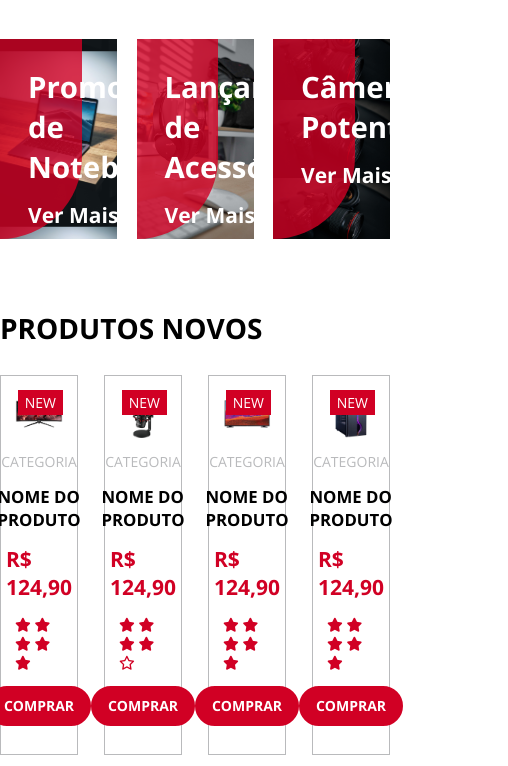
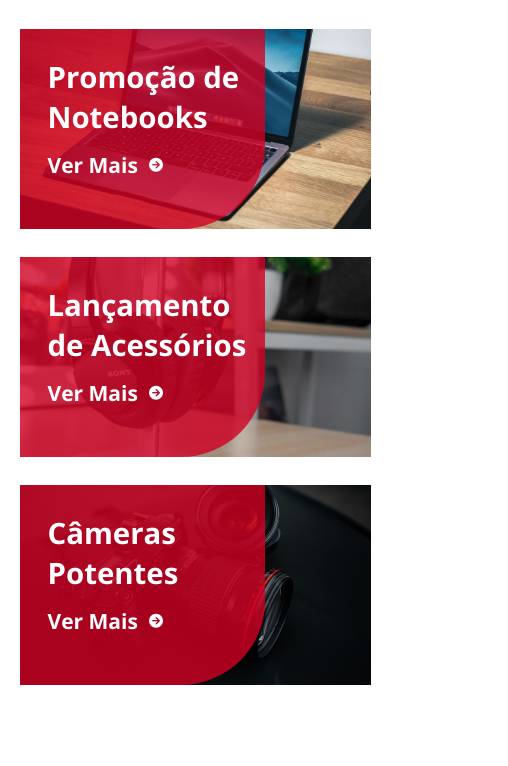
Before and after one commit to oldrado-jr/electrum, a plain HTML site: page index.html in a window 390 px wide. Shown: the part 285-1051 px from the top of the page, 508 px wide, since content can reach past the window. Drawn offline with nearby package versions, Linux system fonts and the light colour scheme.

Commit message:
feat: add responsive layout

```diff
--- a/sass/1-base/_base-mixins.sass
+++ b/sass/1-base/_base-mixins.sass
@@ -1,3 +1,3 @@
 @mixin mobile
-  @media (max-width: 425px)
+  @media (max-width: 700px)
     @content
--- a/sass/2-layouts/_banner-section.sass
+++ b/sass/2-layouts/_banner-section.sass
@@ -4,3 +4,7 @@
 .banners
   @include layouts-mixins.center-content
   padding: 3rem 0
+
+  @include base-mixins.mobile
+    flex-direction: column
+    align-items: center
--- a/sass/2-layouts/_deal-section.sass
+++ b/sass/2-layouts/_deal-section.sass
@@ -7,6 +7,12 @@
   height: 400px
   padding: 2rem
 
+  @include base-mixins.mobile
+    background-size: 70%
+    background-position-x: 130%
+    background-position-y: 120%
+    height: 700px
+
   &-content
     @include layouts-mixins.center-content
     height: 100%
@@ -14,9 +20,17 @@
     align-items: center
     justify-content: center
 
+    @include base-mixins.mobile
+      text-align: center
+
     &-timer
       display: flex
       margin-bottom: 2rem
+
+      @include base-mixins.mobile
+        flex-wrap: wrap
+        align-self: center
+        justify-content: center
 
     .deal-container-timer
       width: 100px
@@ -30,6 +44,9 @@
       color: variables.$light-color
       margin: 0 1rem
 
+      @include base-mixins.mobile
+        margin-bottom: 1.5rem
+
       &-time
         font-weight: bold
         font-size: 1.5rem
--- a/sass/2-layouts/_footer.sass
+++ b/sass/2-layouts/_footer.sass
@@ -5,6 +5,9 @@
 .footer
   background: variables.$bg-color
   padding: 3rem 0
+
+  @include base-mixins.mobile
+    padding: 3rem
 
   a, p
     color: variables.$gray-text-color
@@ -29,8 +32,15 @@
     @include layouts-mixins.center-content
     padding-bottom: 3rem
 
+    @include base-mixins.mobile
+      flex-direction: column
+
     &-about, &-categories, &-information, &-menu
       max-width: 25%
+
+      @include base-mixins.mobile
+        max-width: 100%
+        margin-bottom: 1rem
 
   &-bottom
     @include layouts-mixins.center-content
--- a/sass/2-layouts/_header.sass
+++ b/sass/2-layouts/_header.sass
@@ -8,6 +8,9 @@
   &-top
     background: variables.$secondary-bg-color
     color: variables.$light-color
+
+    @include base-mixins.mobile
+      display: none
 
     &-container
       @include layouts-mixins.center-content
@@ -28,6 +31,10 @@
     @include layouts-mixins.center-content
     padding: 1.3rem 0
 
+    @include base-mixins.mobile
+      flex-direction: column
+      align-items: center
+
     a, span, i
       color: variables.$light-color
 
@@ -45,6 +52,10 @@
       justify-content: center
       width: 45%
 
+      @include base-mixins.mobile
+        width: 100%
+        margin: 2rem 0
+
       input
         height: 40px
 
@@ -59,6 +70,9 @@
       .wishlist-container, .header-cart-container
         @include layouts-mixins.header-icon
 
+        @include base-mixins.mobile
+          margin: 1rem
+
 .header-bottom
   background: variables.$light-color
   border-bottom: 2px solid variables.$section-bg-color
@@ -68,6 +82,9 @@
     @include layouts-mixins.center-content
     justify-content: flex-start
     padding: 1rem 0
+
+    @include base-mixins.mobile
+      display: none
 
     li
       margin-right: 1.3rem
--- a/sass/2-layouts/_newsletter-section.sass
+++ b/sass/2-layouts/_newsletter-section.sass
@@ -9,6 +9,9 @@
   justify-content: center
   padding: 3rem
   border-top: 2px solid variables.$section-bg-color
+
+  @include base-mixins.mobile
+    text-align: center
 
   h2
     font-size: 2rem
@@ -24,9 +27,15 @@
     display: flex
     margin-bottom: 3rem
 
+    @include base-mixins.mobile
+      width: 100%
+
     input[type="email"]
       border: 1px solid variables.$section-bg-color
       @include layouts-mixins.rounded-input
+
+      @include base-mixins.mobile
+        width: 100%
 
   .social-media
 
--- a/sass/2-layouts/_products-section.sass
+++ b/sass/2-layouts/_products-section.sass
@@ -10,7 +10,14 @@
     font-size: 2rem
     text-transform: uppercase
 
+    @include base-mixins.mobile
+      text-align: center
+
   &-container
     display: flex
     justify-content: space-between
     padding: 2rem 0
+
+    @include base-mixins.mobile
+      flex-direction: column
+      align-items: center
--- a/sass/3-modules/_banners.sass
+++ b/sass/3-modules/_banners.sass
@@ -10,6 +10,10 @@
   transition: 0.4s
   @include modules-mixins.center-bg
   background-size: 100%
+
+  @include base-mixins.mobile
+    width: 90%
+    margin: 1rem
 
   &:hover
     background-size: 120%
--- a/sass/3-modules/_products.sass
+++ b/sass/3-modules/_products.sass
@@ -11,6 +11,10 @@
   flex-direction: column
   justify-content: center
   align-items: center
+
+  @include base-mixins.mobile
+    width: 90%
+    margin: 1rem
 
   &:hover
     border-color: variables.$primary-color
```
Also changed, not shown: css/app.min.css, 1 other file.
